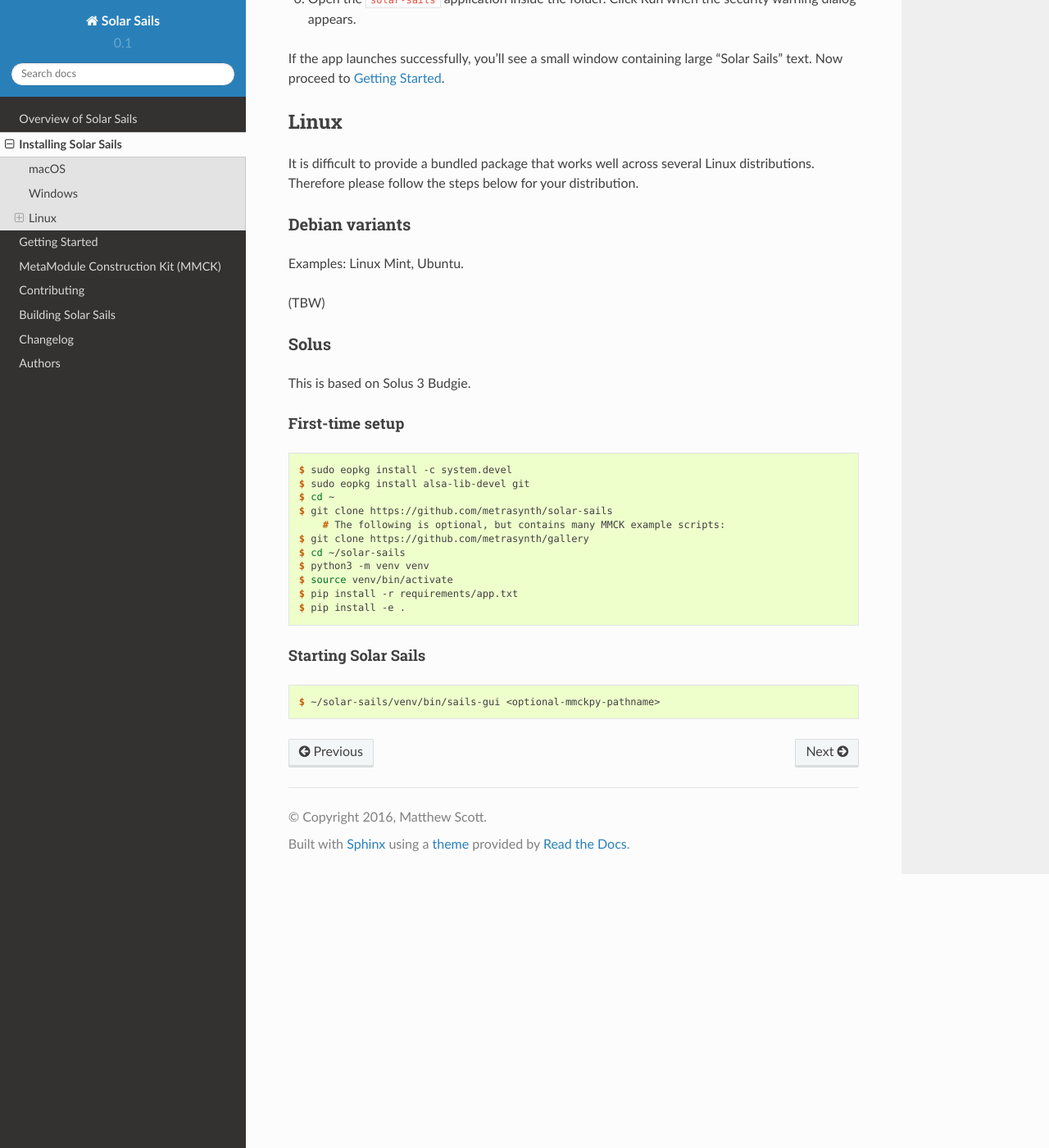
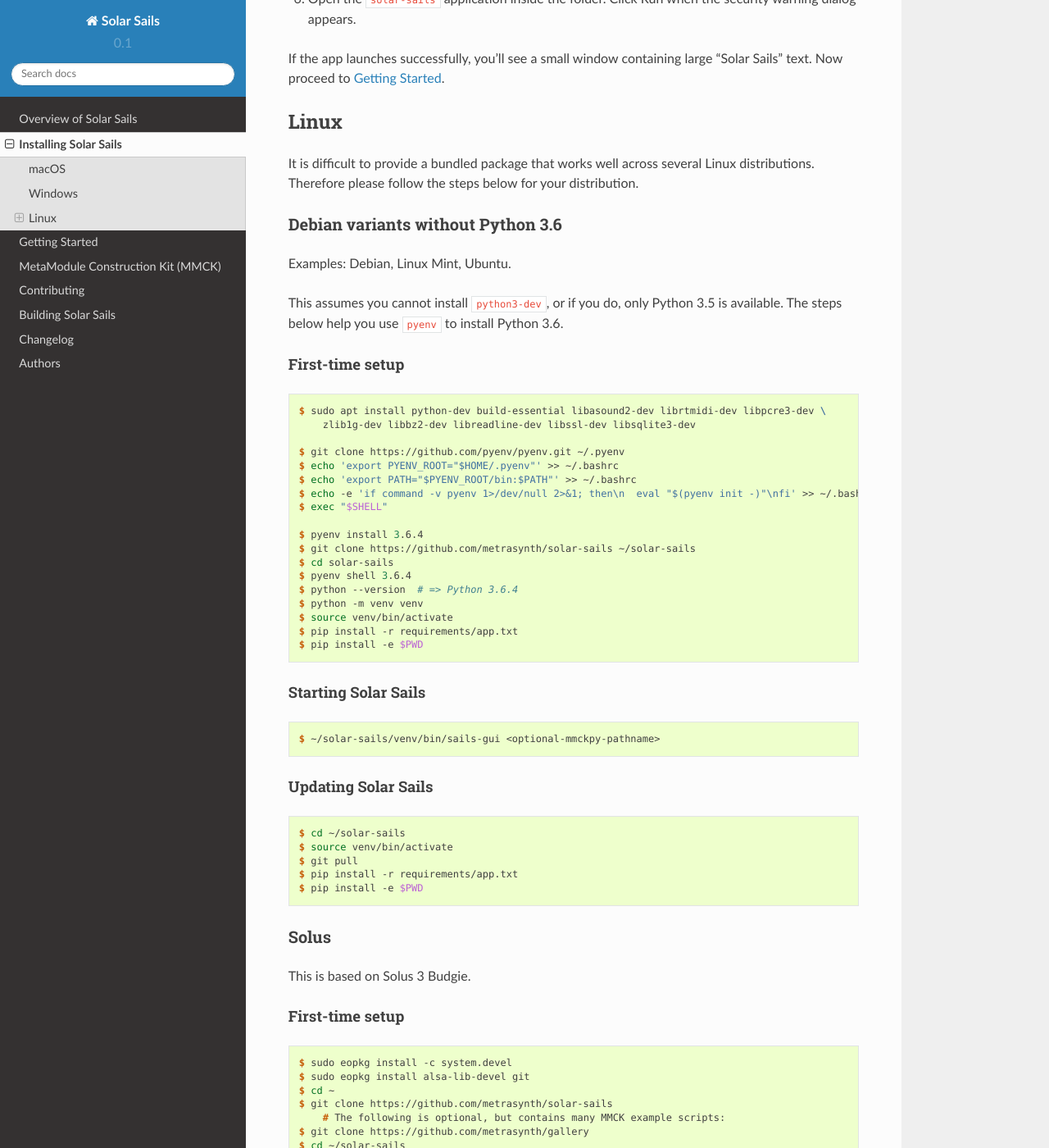
Before and after one commit to metrasynth/solar-sails, a Sphinx documentation site: the page built from docs/installing.rst, in a window 1280 px wide and 1400 px high, scrolled down 914 px. Shown: the whole window at 82% size. Built offline with Sphinx 7.4.7 and the Read the Docs theme 2.0.0, drawn with Linux system fonts in a browser that asks for light colours; pages that are not in the unit, such as notebooks, are missing from menus; some of the changed text lies outside the part shown.

Commit message:
Add install steps for Debian/Ubuntu systems

```diff
--- a/CHANGELOG.rst
+++ b/CHANGELOG.rst
@@ -4,7 +4,7 @@
 0.1.1 (under development)
 -------------------------
 
-- ...
+- Add getting started and basic usage docs for MMCK.
 
 0.1.0 (2016-11-09)
 ------------------
--- a/docs/installing.rst
+++ b/docs/installing.rst
@@ -75,12 +75,55 @@
 It is difficult to provide a bundled package that works well across several Linux distributions.
 Therefore please follow the steps below for your distribution.
 
-Debian variants
----------------
+Debian variants without Python 3.6
+----------------------------------
 
-Examples: Linux Mint, Ubuntu.
+Examples: Debian, Linux Mint, Ubuntu.
 
-(TBW)
+This assumes you cannot install ``python3-dev``, or if you do, only Python 3.5 is available.
+The steps below help you use ``pyenv`` to install Python 3.6.
+
+First-time setup
+................
+
+..  code-block:: shell-session
+
+      $ sudo apt install python-dev build-essential libasound2-dev librtmidi-dev libpcre3-dev \
+          zlib1g-dev libbz2-dev libreadline-dev libssl-dev libsqlite3-dev
+
+      $ git clone https://github.com/pyenv/pyenv.git ~/.pyenv
+      $ echo 'export PYENV_ROOT="$HOME/.pyenv"' >> ~/.bashrc
+      $ echo 'export PATH="$PYENV_ROOT/bin:$PATH"' >> ~/.bashrc
+      $ echo -e 'if command -v pyenv 1>/dev/null 2>&1; then\n  eval "$(pyenv init -)"\nfi' >> ~/.bashrc
+      $ exec "$SHELL"
+
+      $ pyenv install 3.6.4
+      $ git clone https://github.com/metrasynth/solar-sails ~/solar-sails
+      $ cd solar-sails
+      $ pyenv shell 3.6.4
+      $ python --version  # => Python 3.6.4
+      $ python -m venv venv
+      $ source venv/bin/activate
+      $ pip install -r requirements/app.txt
+      $ pip install -e $PWD
+
+Starting Solar Sails
+....................
+
+..  code-block:: shell-session
+
+      $ ~/solar-sails/venv/bin/sails-gui <optional-mmckpy-pathname>
+
+Updating Solar Sails
+....................
+
+..  code-block:: shell-session
+
+      $ cd ~/solar-sails
+      $ source venv/bin/activate
+      $ git pull
+      $ pip install -r requirements/app.txt
+      $ pip install -e $PWD
 
 Solus
 -----
@@ -110,3 +153,14 @@
 ..  code-block:: shell-session
 
       $ ~/solar-sails/venv/bin/sails-gui <optional-mmckpy-pathname>
+
+Updating Solar Sails
+....................
+
+..  code-block:: shell-session
+
+      $ cd ~/solar-sails
+      $ source venv/bin/activate
+      $ git pull
+      $ pip install -r requirements/app.txt
+      $ pip install -e $PWD
```
